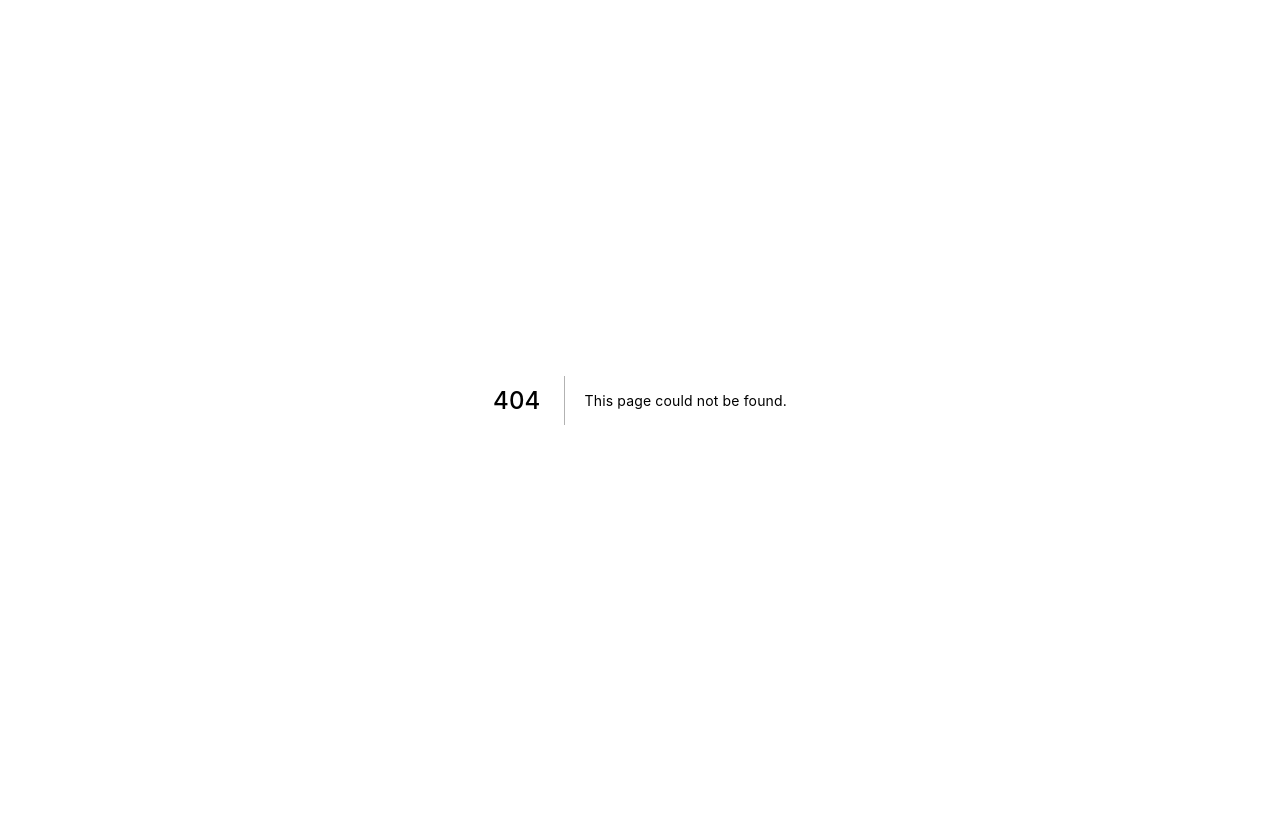
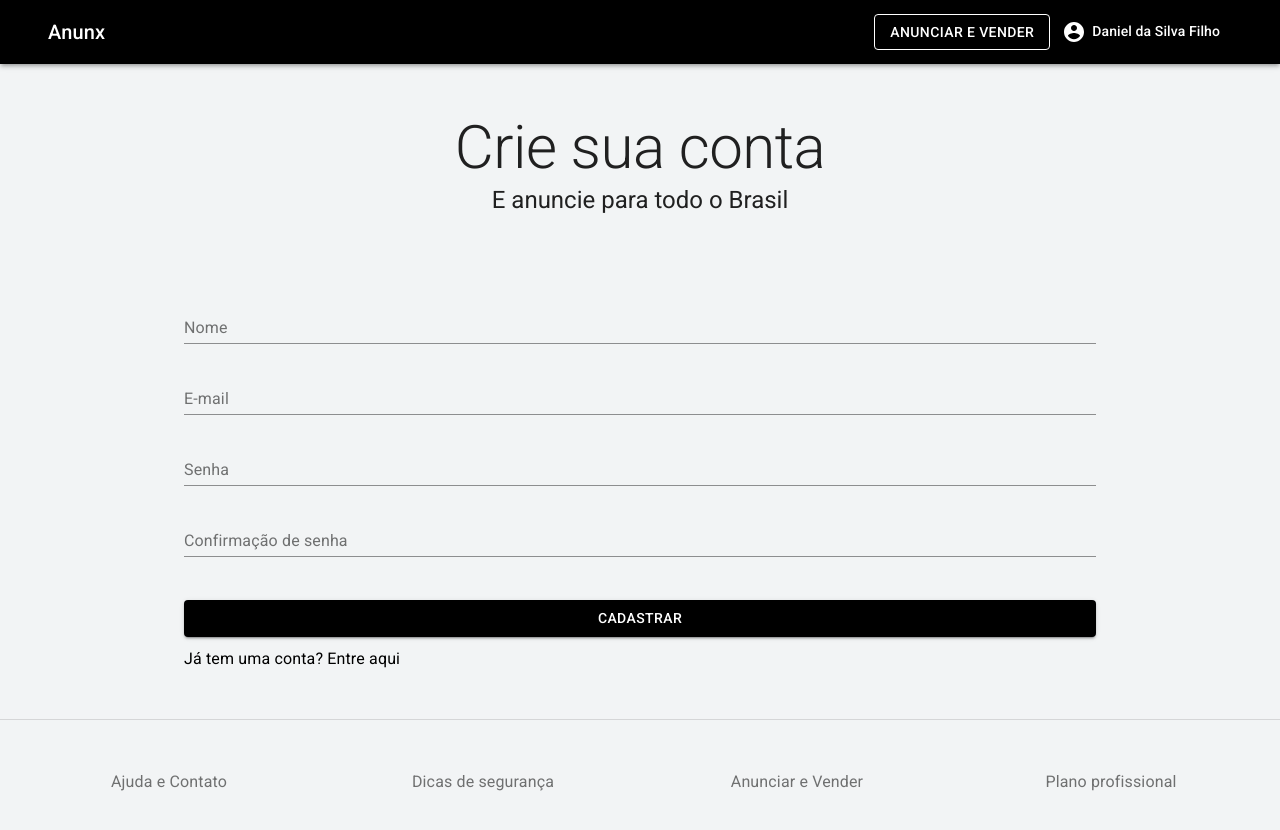
Before and after one commit to danielsfilho/anunx, a Next.js app: page /auth/signup in a window 1280 px wide. Before the commit this address had no page. Shown: the top 830 px of the page. Before the commit the page ends 800 px from the top, so only its background shows below. Built offline with nearby package versions, Linux system fonts and the light colour scheme.

Commit message:
adicionando pagina de signup

```diff
--- /dev/null
+++ b/pages/auth/signup/formValues.js
@@ -0,0 +1,27 @@
+import * as yup from 'yup'
+
+const initialValues = {
+    name: "",
+    email: "",
+    password: "",
+    passwordConfirmation: "",
+}
+
+const validationSchema = yup.object().shape({
+    name: yup.string()
+        .required("Campo obrigatório."),
+    email: yup.string()
+        .email("Digite um e-mail válido.")
+        .required("Campo obrigatório."),
+    password: yup.string()
+        .min(6, "Mínimo de 6 caracteres.")
+        .required("Campo obrigatório."),
+    passwordConfirmation: yup.string()
+        .required("Campo obrigatório.")
+        .oneOf([yup.ref('password'), null], "As senhas precisam ser iguais.")
+})
+
+export {
+    initialValues,
+    validationSchema,
+}
--- /dev/null
+++ b/pages/auth/signup/index.js
@@ -0,0 +1,154 @@
+import { Formik } from 'formik'
+import {
+    Button,
+    Container,
+    FormControl,
+    FormHelperText,
+    Input,
+    InputLabel,
+    Link,
+    Typography
+} from '@material-ui/core'
+
+import { initialValues, validationSchema } from '../../auth/signup/formValues'
+
+import useStyles from '../../auth/signup/styles'
+
+import TemplateDefault from '../../../src/templates/Default'
+
+const Signup = () => {
+    const classes = useStyles()
+
+    return(
+        <TemplateDefault>
+            <Formik
+                initialValues={initialValues}
+                validationSchema={validationSchema}
+                onSubmit={(values) => {
+                    console.log("Ok, Cadastrado com sucesso!", values)
+                }}
+            >
+                {
+                    ({
+                        touched,
+                        values,
+                        errors,
+                        handleChange,
+                        handleSubmit,
+                    }) =>{
+                        return (
+                            <form onSubmit={handleSubmit}>
+                                <Container textAlign='center' maxWidth="md" className=''>
+                                    <Typography component='h1' variant='h2' align='center'>
+                                        Crie sua conta
+                                    </Typography>
+                                    <Typography component='h2' variant='h5' align='center'>
+                                        E anuncie para todo o Brasil
+                                    </Typography>
+                                </Container>
+
+                                <Container maxWidth="md" className={classes.formContainer}>
+                                    <FormControl error={errors.name && touched.name}fullWidth>
+                                        <InputLabel>
+                                            Nome
+                                        </InputLabel>
+                                        <Input
+                                            name="name"
+                                            value={values.name}
+                                            onChange={handleChange}
+                                        />
+                                        <FormHelperText>
+                                            {
+                                                errors.name && touched.name
+                                                ? errors.name
+                                                : null
+                                            }
+                                        </FormHelperText>
+                                    </FormControl>
+                                    <br /><br />
+
+                                    <FormControl error={errors.email && touched.email} fullWidth>
+                                        <InputLabel>
+                                            E-mail
+                                        </InputLabel>
+                                        <Input
+                                            name="email"
+                                            value={values.email}
+                                            onChange={handleChange}
+                                        />
+                                        <FormHelperText>
+                                            {
+                                                errors.email && touched.email
+                                                ? errors.email
+                                                : null
+                                            }
+                                        </FormHelperText>
+                                    </FormControl>
+                                    <br /><br />
+
+                                    <FormControl error={errors.password && touched.password} fullWidth>
+                                        <InputLabel>
+                                            Senha
+                                        </InputLabel>
+                                        <Input
+                                            type="password"
+                                            name="password"
+                                            value={values.password}
+                                            onChange={handleChange}
+                                        />
+                                        <FormHelperText>
+                                            {
+                                                errors.password && touched.password
+                                                ? errors.password
+                                                : null
+                                            }
+                                        </FormHelperText>
+                                    </FormControl>
+                                    <br /><br />
+
+                                    <FormControl fullWidth error={errors.passwordConfirmation && touched.passwordConfirmation}>
+                                        <InputLabel>
+                                            Confirmação de senha
+                                        </InputLabel>
+                                        <Input
+                                            type="password"
+                                            name="passwordConfirmation"
+                                            value={values.passwordConfirmation}
+                                            onChange={handleChange}
+                                        />
+                                        <FormHelperText>
+                                            {
+                                                errors.passwordConfirmation
+                                                ? errors.passwordConfirmation
+                                                : null
+                                            }
+                                        </FormHelperText>
+                                    </FormControl>
+
+                                    <Button
+                                        type="submit"
+                                        fullwidth
+                                        className={classes.btnRegister}
+                                        variant="contained"
+                                        color="primary"
+                                        >
+                                        CADASTRAR
+                                    </Button>
+
+                                    <Typography>
+                                        <Link href="#" className={classes.toLogin}>
+                                            Já tem uma conta? Entre aqui
+                                        </Link>
+                                    </Typography>
+                                </Container>
+                            </form>
+                        )
+                    }
+                }
+
+            </Formik>
+        </TemplateDefault>
+    )
+}
+
+export default Signup
--- /dev/null
+++ b/pages/auth/signup/styles.js
@@ -0,0 +1,17 @@
+import { makeStyles } from "@material-ui/core";
+
+const useStyles = makeStyles((theme) => ({
+    formContainer: {
+        marginTop: 80,
+    },
+    btnRegister: {
+        width: '100%',
+        marginTop: 40,
+        marginBottom: 10,
+    },
+    toLogin: {
+        cursor: 'Pointer',
+    },
+}))
+
+export default useStyles
--- a/src/components/Footer.js
+++ b/src/components/Footer.js
@@ -12,7 +12,10 @@ const useStyle = makeStyles((theme) => ({
             paddingTop: theme.spacing(6),
             paddingBottom: theme.spacing(6),
         }
-    }
+    },
+    linkFooter: {
+        cursor: 'Pointer',
+    },
 }))
 
 const Footer = () => {
@@ -23,8 +26,8 @@ const Footer = () => {
             <Grid container spacing={3}>
                 <Grid item xs={6} sm={3}>
                     <Box textAlign="center">
-                        <Link href="#" passHref>
-                            <Typography color="textSecondary" variant="subtitle1">
+                        <Link href="#" passHref >
+                            <Typography color="textSecondary" variant="subtitle1" className={classes.linkFooter}>
                                 Ajuda e Contato
                             </Typography>
                         </Link>
@@ -33,7 +36,7 @@ const Footer = () => {
                 <Grid item xs={6} sm={3}>
                     <Box textAlign="center">
                         <Link href="#" passHref>
-                            <Typography color="textSecondary" variant="subtitle1">
+                            <Typography color="textSecondary" variant="subtitle1" className={classes.linkFooter}>
                                 Dicas de segurança
                             </Typography>
                         </Link>
@@ -42,7 +45,7 @@ const Footer = () => {
                 <Grid item xs={6} sm={3}>
                     <Box textAlign="center">
                         <Link href="#" passHref>
-                            <Typography color="textSecondary" variant="subtitle1">
+                            <Typography color="textSecondary" variant="subtitle1" className={classes.linkFooter}>
                                 Anunciar e Vender
                             </Typography>
                         </Link>
@@ -51,7 +54,7 @@ const Footer = () => {
                 <Grid item xs={6} sm={3}>
                     <Box textAlign="center">
                         <Link href="#" passHref>
-                            <Typography color="textSecondary" variant="subtitle1">
+                            <Typography color="textSecondary" variant="subtitle1" className={classes.linkFooter}>
                                 Plano profissional
                             </Typography>
                         </Link>
```
